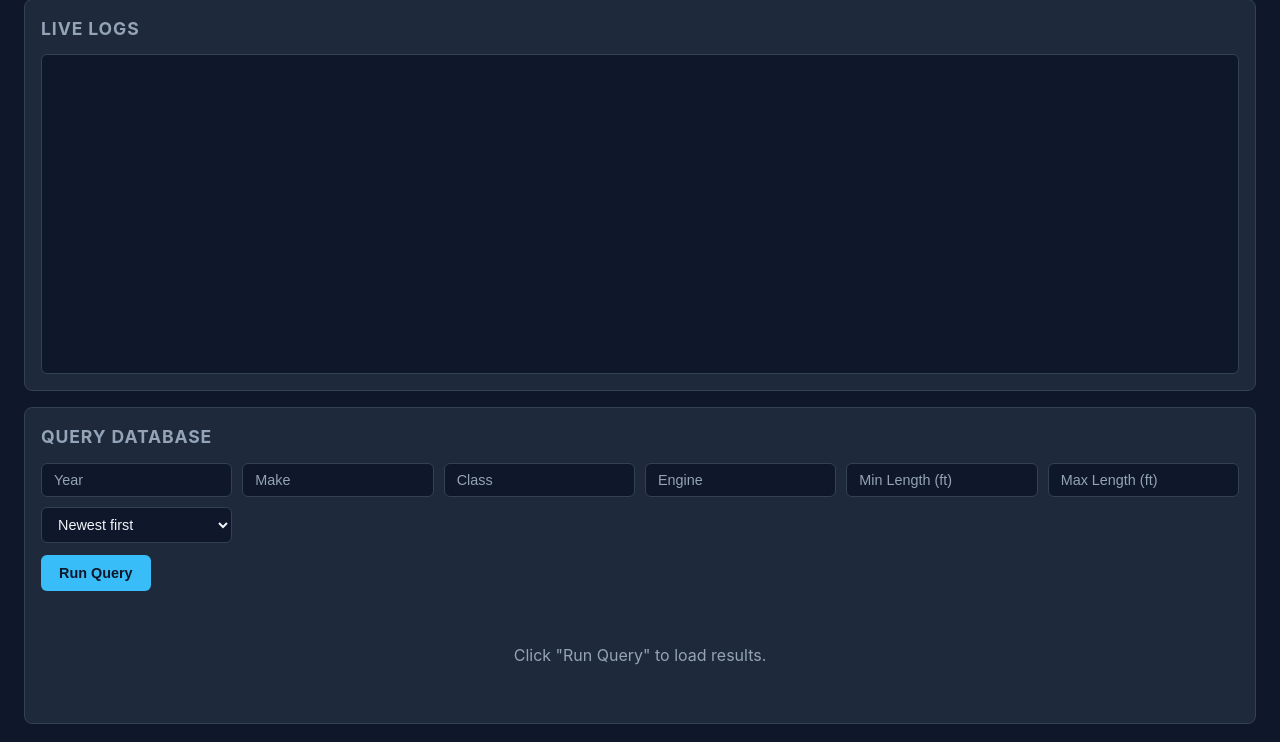
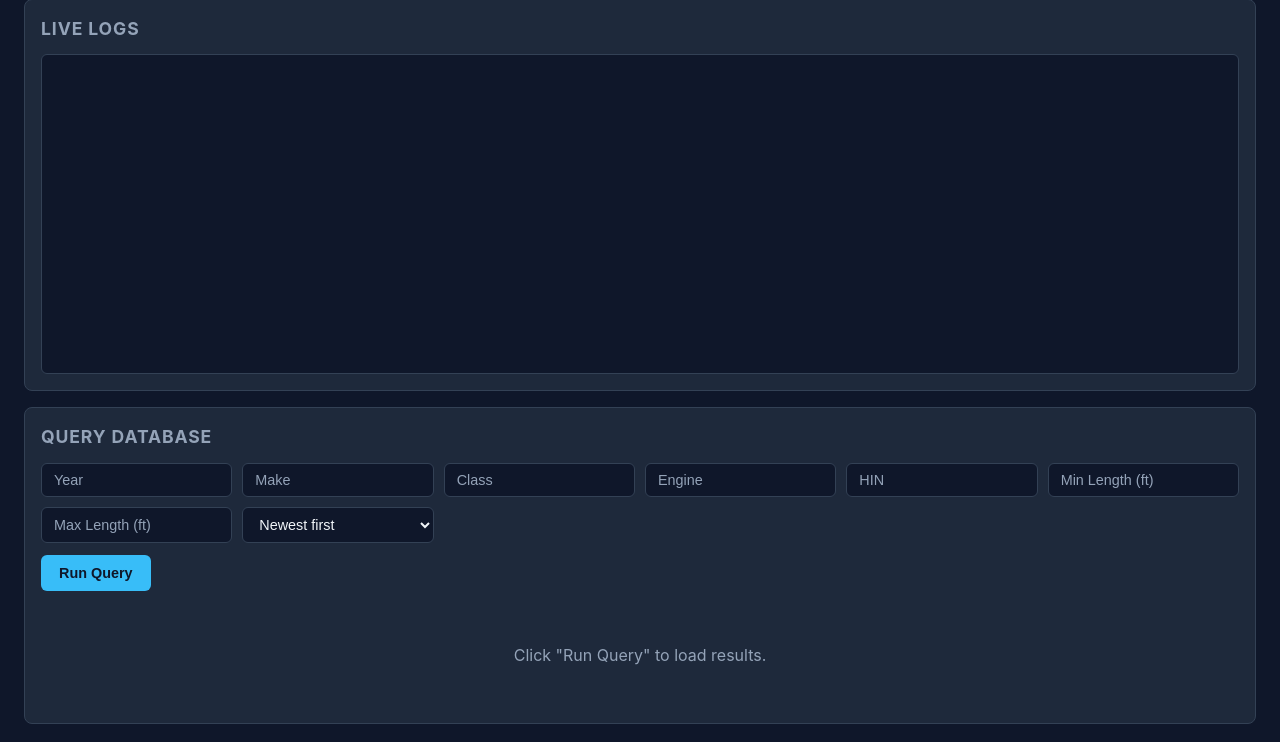
Before and after one commit to securitypedant/boat_scraper, a Flask app: page / in a window 1280 px wide. Shown: the part 452-1194 px from the top of the page. Run offline with Flask 3, Linux system fonts and the light colour scheme; data comes from the database, SQL or seed files in the repository; data that the repository does not hold is empty.

Commit message:
feat: add HIN filter to query interface and API

```diff
--- a/query/database.py
+++ b/query/database.py
@@ -15,6 +15,7 @@ def build_query(
     make: str | None = None,
     boat_class: str | None = None,
     engine: str | None = None,
+    hin: str | None = None,
     min_length: int | None = None,
     max_length: int | None = None,
     has_field: str | None = None,
@@ -48,6 +49,10 @@ def build_query(
     if engine is not None:
         sql += " AND engine LIKE ?"
         params.append(f"%{engine}%")
+
+    if hin is not None:
+        sql += " AND hin LIKE ?"
+        params.append(f"%{hin}%")
 
     if min_length is not None:
         sql += " AND CAST(REPLACE(REPLACE(length, 'ft', ''), \"'\", '') AS REAL) >= ?"
--- a/web/app.py
+++ b/web/app.py
@@ -105,6 +105,7 @@ def query_boats():
         make = request.args.get("make")
         boat_class = request.args.get("class")
         engine = request.args.get("engine")
+        hin = request.args.get("hin")
         min_length = request.args.get("min_length", type=int)
         max_length = request.args.get("max_length", type=int)
         has_field = request.args.get("has_field")
@@ -116,6 +117,7 @@ def query_boats():
             make=make,
             boat_class=boat_class,
             engine=engine,
+            hin=hin,
             min_length=min_length,
             max_length=max_length,
             has_field=has_field,
@@ -145,6 +147,9 @@ def query_boats():
         if engine is not None:
             count_sql += " AND engine LIKE ?"
             count_params.append(f"%{engine}%")
+        if hin is not None:
+            count_sql += " AND hin LIKE ?"
+            count_params.append(f"%{hin}%")
         if has_field is not None:
             count_sql += f" AND {has_field} IS NOT NULL"
         if missing_field is not None:
--- a/web/static/app.js
+++ b/web/static/app.js
@@ -382,6 +382,8 @@ function buildQueryParams() {
   if (cls) p.set('class', cls);
   const engine = document.getElementById('q-engine').value;
   if (engine) p.set('engine', engine);
+  const hin = document.getElementById('q-hin').value;
+  if (hin) p.set('hin', hin);
   const minLen = document.getElementById('q-min-length').value;
   if (minLen) p.set('min_length', minLen);
   const maxLen = document.getElementById('q-max-length').value;
--- a/web/templates/index.html
+++ b/web/templates/index.html
@@ -74,6 +74,7 @@
     <input type="text" id="q-make" placeholder="Make">
     <input type="text" id="q-class" placeholder="Class">
     <input type="text" id="q-engine" placeholder="Engine">
+    <input type="text" id="q-hin" placeholder="HIN">
     <input type="number" id="q-min-length" placeholder="Min Length (ft)">
     <input type="number" id="q-max-length" placeholder="Max Length (ft)">
     <select id="q-order">
```
